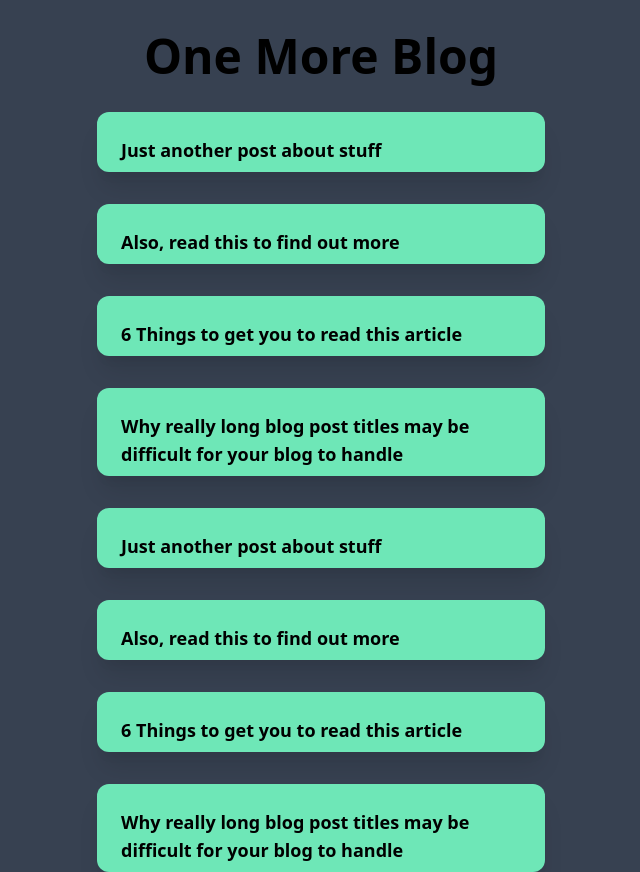
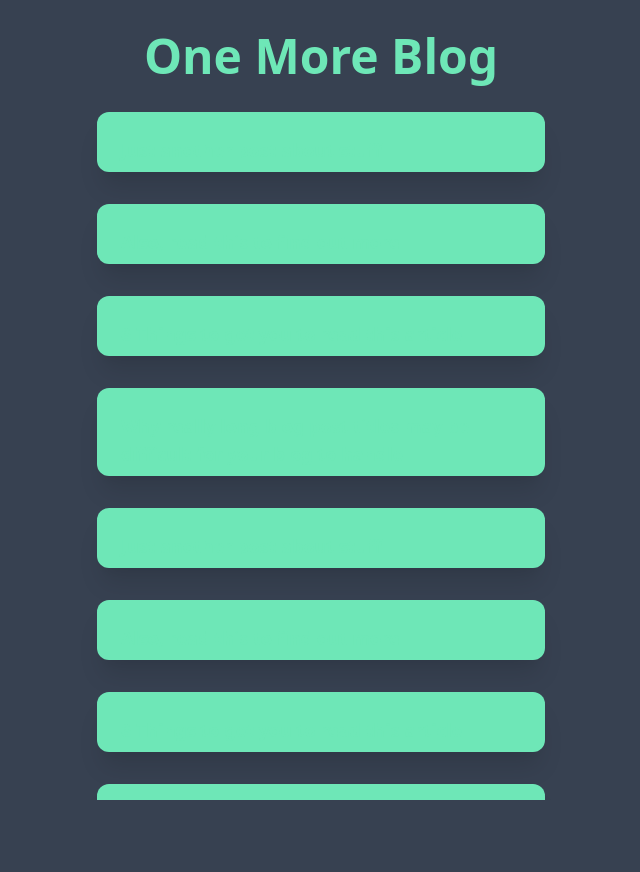
Before and after one commit to marwinburesch/blog, a React (Create React App) app: page / in a window 1280 px wide. Shown: the whole page, without its empty margins (319-959 px from the left). After the commit the page ends 800 px from the top, so only its background shows below. Built offline with nearby package versions, Linux system fonts and the light colour scheme; data requests are answered from the project's data file.

Commit message:
Update layout

```diff
--- a/src/components/layout/MainContainer.js
+++ b/src/components/layout/MainContainer.js
@@ -1,5 +1,7 @@
 export default function MainContainer({ children }) {
   return (
-    <div className="container mx-auto h-screen w-full pt-4">{children}</div>
+    <div className="container mx-auto h-screen p-4 overflow-auto text-green-300">
+      {children}
+    </div>
   );
 }
```
